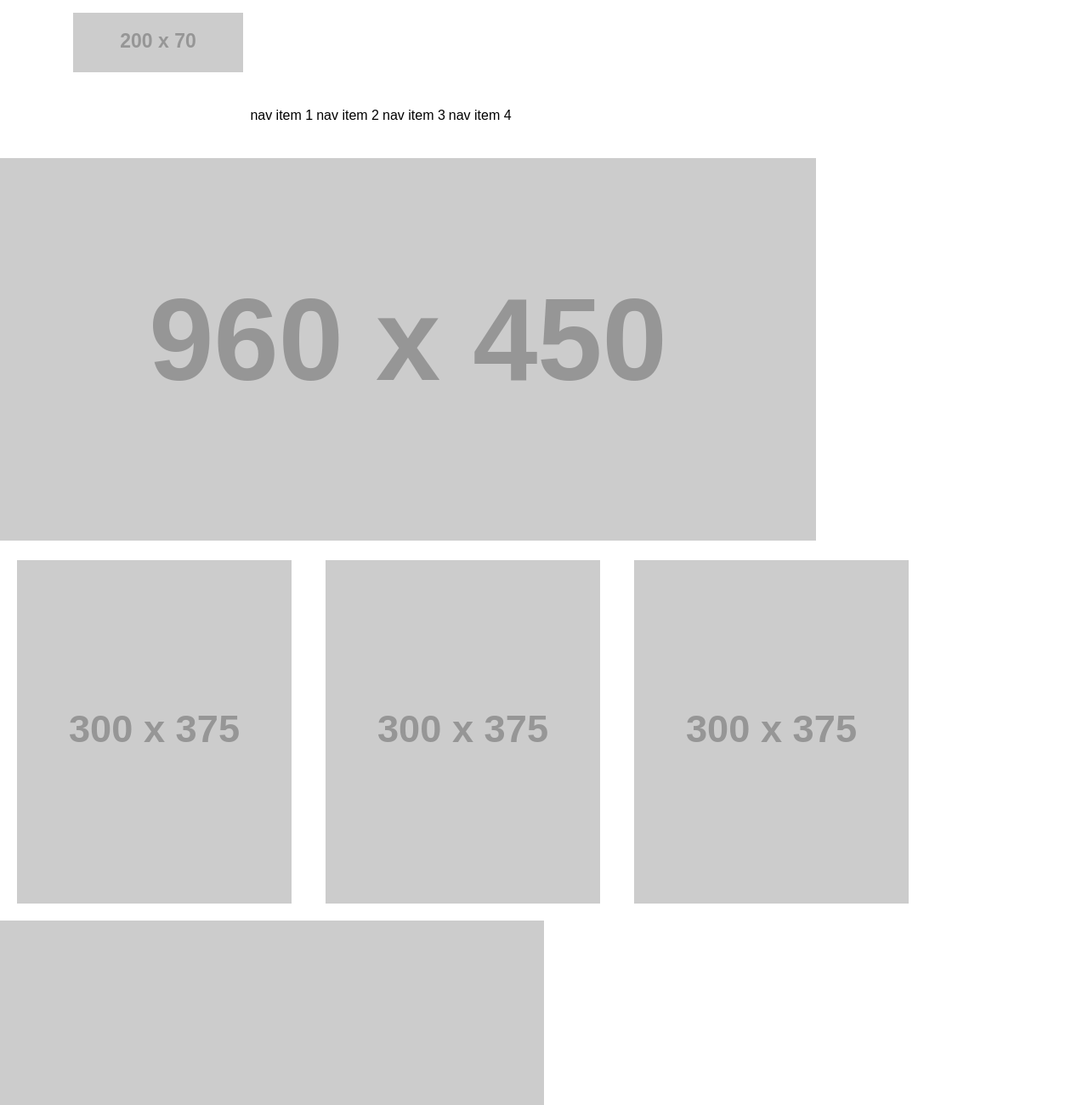
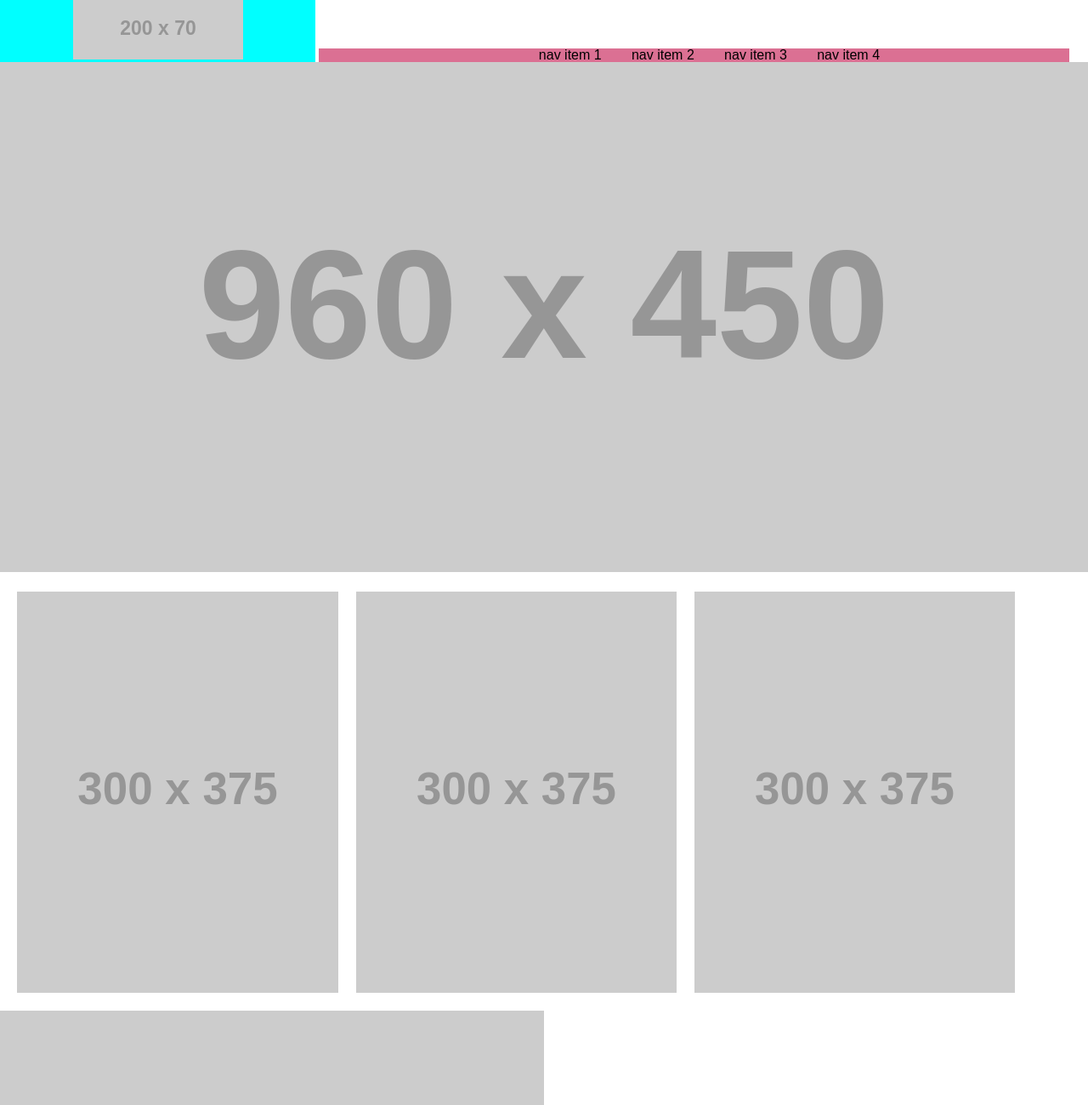
Before and after one commit to MthwBrwn/wireframe-exercise, a plain HTML site: page index.html in a window 1280 px wide. Shown: the top 1300 px of the page at 85% size. Drawn offline with Linux system fonts and the light colour scheme; placeholder pictures from the web are drawn by us.

Commit message:
still trying to make featured banner work

```diff
--- a/css/style.css
+++ b/css/style.css
@@ -7,15 +7,14 @@ body {
 }
 
 nav {
-  /* display: inline; */
-  text-align: center;
+  display: inline;
   width: 100%;
-  margin: 15px auto;
+
 
 }
 
 nav a {
-  padding: 1.5% 0;
+  /* padding: 1.5% 0; */
   /* float: left; */
 
 
@@ -25,19 +24,37 @@ section {
   width: 100%;
   text-align: left;
   float: left;
+  display: inline-block
 
 }
+.hero {
+  /* margin: 0 auto; */
+  width: 100%;
+}
 .threefold {
-  width: 25.25%;
-  float:left;
-  margin: 1.56% ;
-  color: green;
+  width: 29.5%;
+    float: left;
+    margin: 1.6%;
+    color: green;
+
   }
 
-  .featured-banner {
+  .threefold:first-child{
+    margin: 1.6% 1.6% 1.6% 0%;
+  }
+
+  .threefold:last-child {
+    margin: 1.6% 0% 1.6% 1.6%;
+  }
+
+.featured-banner {
     width: 50%
 
-  }
+}
+
+/* .featured-section {
+  display: inline-block;
+} */
 
 article {
 
@@ -48,23 +65,32 @@ article {
   line-height: 1.5 em;
 
 
+
 }
 
 .logo-wrap {
   width: 29%;
+  background-color: aqua;
+  display: inline-block;
+  text-align: center;
+
 }
 
 ul {
-  width: 70%;
-  outline: solid 2 px #333;
+  width: 69%;
+  background-color: palevioletred;
+  display: inline-table;
+  text-align: center;
 }
 li {
   display: inline-block;
     font-family: sans-serif;
     /* margin: 1%; */
-    line-height: 70px;
+    /* line-height: 70px; */
     font-size: 1.8 em;
-    padding: 1.5% 0 0 0;
+    padding-left: 4%;
+    padding-bottom: 10 px;
+
 }
 
 h2 {
--- a/index.html
+++ b/index.html
@@ -25,7 +25,7 @@
   </nav>
   <main>
     <section>
-      <a href="https://placeholder.com"><img src="http://via.placeholder.com/960x450"></a>
+      <a href="https://placeholder.com"><img class="hero" src="http://via.placeholder.com/960x450"></a>
     </section>
     <section>
         <a href="https://placeholder.com"><img class = "threefold" src="http://via.placeholder.com/300x375"></a>
```
